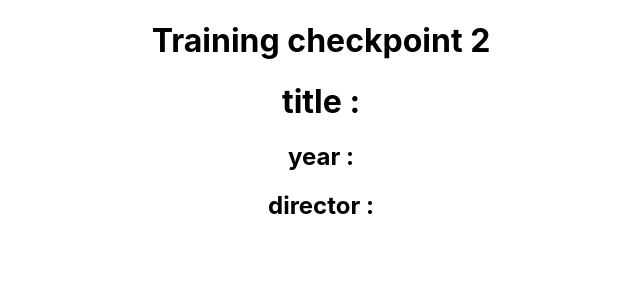
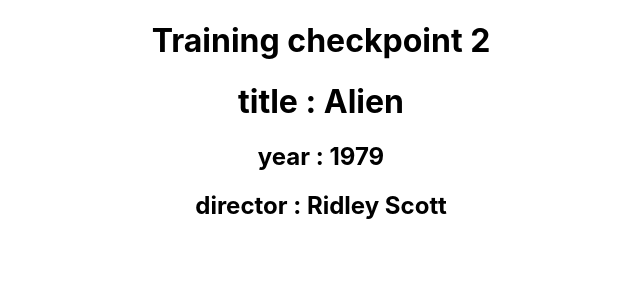
Before and after one commit to loicbdev/movie-list-app, a React (Create React App) app: page / in a window 1280 px wide. Shown: the top 300 px of the page, without its empty margins (319-959 px from the left). Built offline with nearby package versions, Linux system fonts and the light colour scheme.

Commit message:
props pour ALIEN

```diff
--- a/src/components/MovieList.jsx
+++ b/src/components/MovieList.jsx
@@ -1,13 +1,10 @@
-import React, { Component }  from 'react';
-import Movie from './Movie';
-
+import React, { Component } from "react";
+import Movie from "./Movie";
 
 class MovieList extends Component {
-
-    render() {
-        return (
-            <Movie />
-        )};
+  render() {
+    return <Movie title="Alien" year="1979" director="Ridley Scott" />;
+  }
 }
 
 export default MovieList;
```
